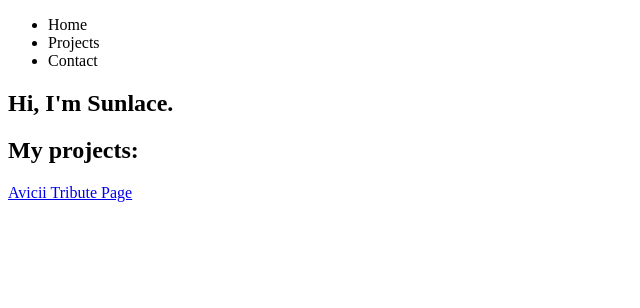
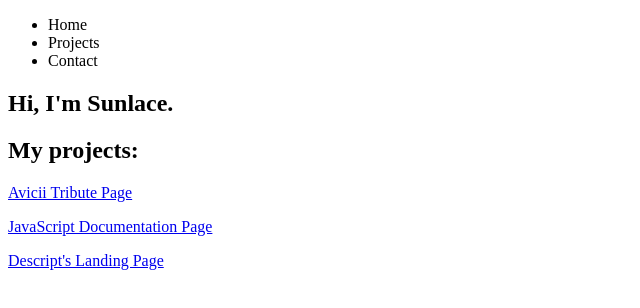
Before and after one commit to thesunlace/fcc-portfolio-page, a plain HTML site: page index.html in a window 1280 px wide. Shown: the whole page, without its empty margins (0-640 px from the left). Drawn offline with Linux system fonts and the light colour scheme.

Commit message:
Added Documentation project and Landing Page project.

```diff
--- a/index.html
+++ b/index.html
@@ -30,6 +30,12 @@
                     <a href="https://codepen.io/sunlace/full/ZENWmyY" target="_blank" class="project-tile">
                         <p class="project-title">Avicii Tribute Page</p>
                     </a>
+                    <a href="https://codepen.io/sunlace/full/oNRxQGw" target="_blank" class="project-tile">
+                        <p class="project-title">JavaScript Documentation Page</p>
+                    </a>
+                    <a href="https://codepen.io/sunlace/full/MWdyzOW" target="_blank" class="project-tile">
+                        <p class="project-title">Descript's Landing Page</p>
+                    </a>
                 </div>
             </section>
         </div>
```
